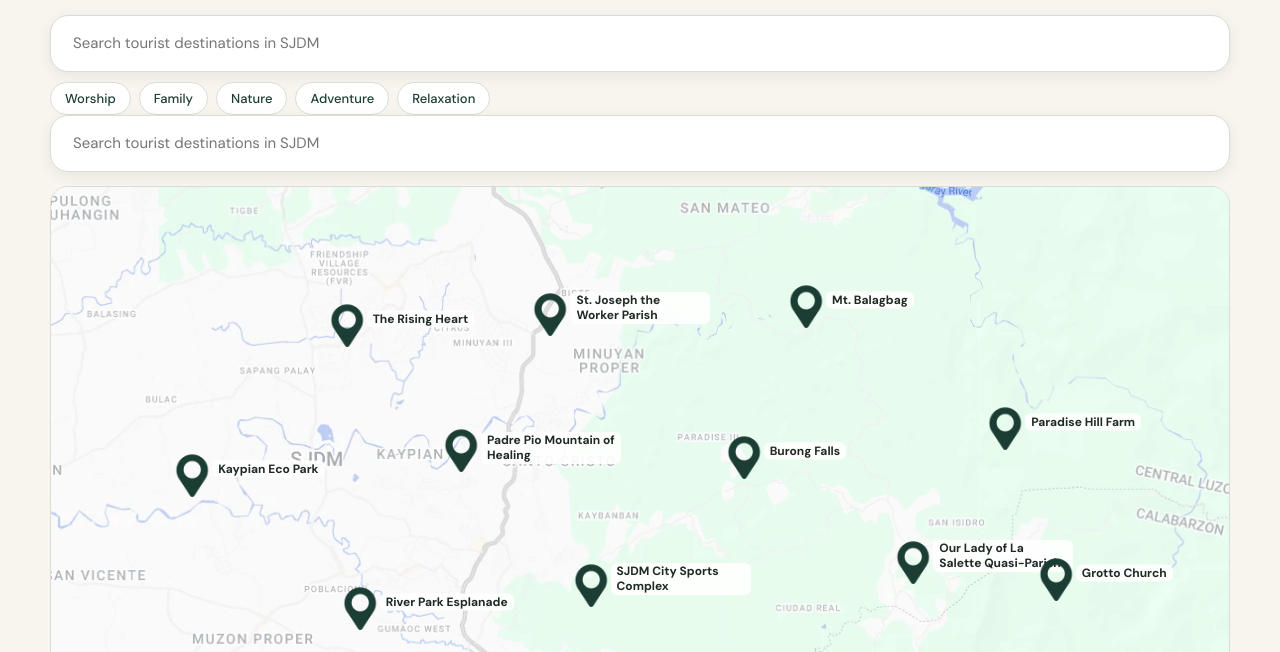
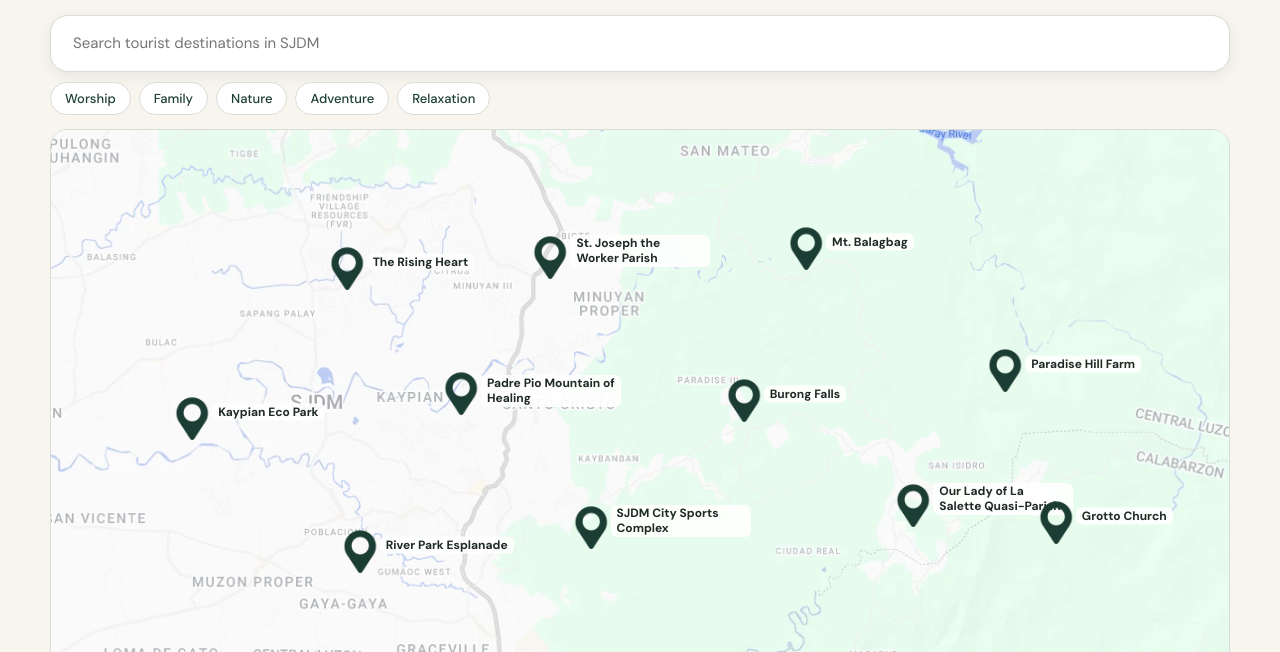
Before and after one commit to John-Artemson01/CCS-COBM-Collab, a plain HTML site: page map.html in a window 1280 px wide. Shown: the part 148-800 px from the top of the page. Drawn offline with Linux system fonts and the light colour scheme.

Commit message:
Resolve merge conflicts

```diff
--- a/map.html
+++ b/map.html
@@ -27,9 +27,6 @@
     <div class="search-box">
       <input id="search" type="search" placeholder="Search tourist destinations in SJDM" autocomplete="off" aria-label="Search tourist destinations" aria-controls="suggest">
       <div class="map-filters" id="map-filters" role="group" aria-label="Filter destinations by tag"></div>
-  <div class="map-tools">
-    <div class="search-box">
-      <input id="search" type="search" placeholder="Search tourist destinations in SJDM" autocomplete="off" aria-label="Search tourist destinations" aria-controls="suggest">
       <ul class="suggest" id="suggest" hidden></ul>
     </div>
   </div>
```
